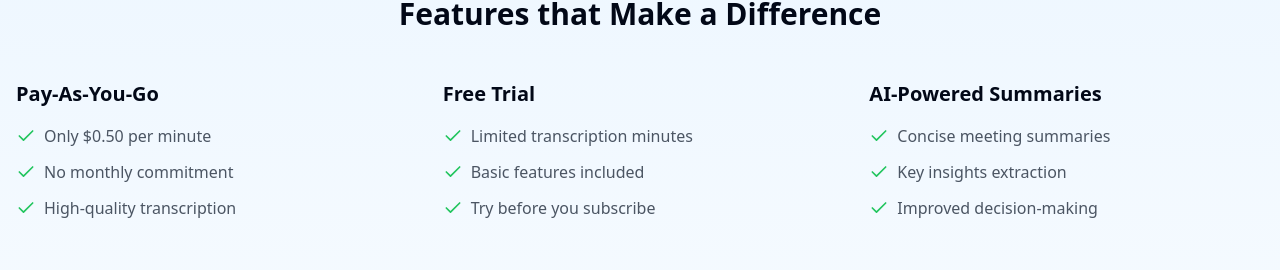
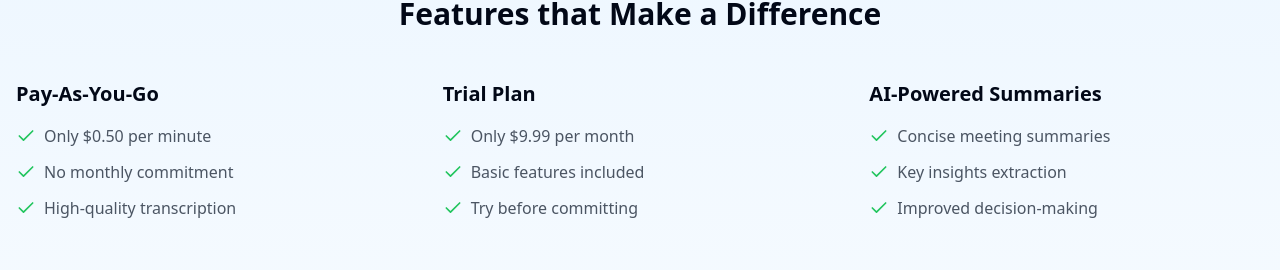
Before and after one commit to sbevans4/aidoctornotes1, a React (Vite) app: page / in a window 1280 px wide. Shown: the part 448-718 px from the top of the page. Built offline with nearby package versions, Linux system fonts and the light colour scheme; no server answers; the database is empty.

Commit message:
Update pricing for trial plan
The price of the trial plan has been updated to $9.99/month.

```diff
--- a/src/components/landing/FeaturesSection.tsx
+++ b/src/components/landing/FeaturesSection.tsx
@@ -27,11 +27,11 @@ export const FeaturesSection = () => {
             </ul>
           </div>
           <div className="space-y-4">
-            <h3 className="text-xl font-bold">Free Trial</h3>
+            <h3 className="text-xl font-bold">Trial Plan</h3>
             <ul className="space-y-3">
               <li className="flex items-center gap-2">
                 <Check className="w-5 h-5 text-green-500 shrink-0" />
-                <span className="text-gray-600">Limited transcription minutes</span>
+                <span className="text-gray-600">Only $9.99 per month</span>
               </li>
               <li className="flex items-center gap-2">
                 <Check className="w-5 h-5 text-green-500 shrink-0" />
@@ -39,7 +39,7 @@ export const FeaturesSection = () => {
               </li>
               <li className="flex items-center gap-2">
                 <Check className="w-5 h-5 text-green-500 shrink-0" />
-                <span className="text-gray-600">Try before you subscribe</span>
+                <span className="text-gray-600">Try before committing</span>
               </li>
             </ul>
           </div>
--- a/src/components/landing/PricingSection.tsx
+++ b/src/components/landing/PricingSection.tsx
@@ -28,6 +28,9 @@ export const PricingSection = ({ handleLogin }: PricingSectionProps) => {
   const getFormattedPrice = (plan: any) => {
     if (plan.type === 'transcription' && plan.price > 0) {
       return "0.50";
+    }
+    if (plan.name === 'Trial') {
+      return "9.99";
     }
     return plan.price > 0 ? plan.price.toString() : "0";
   };
```
